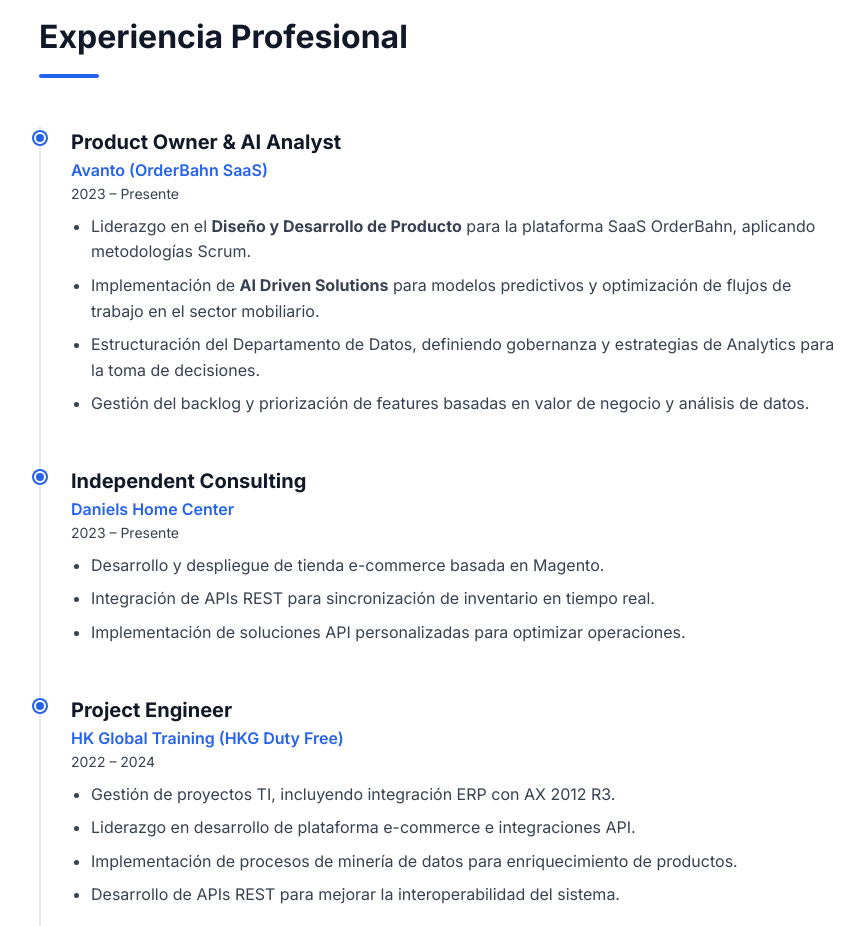
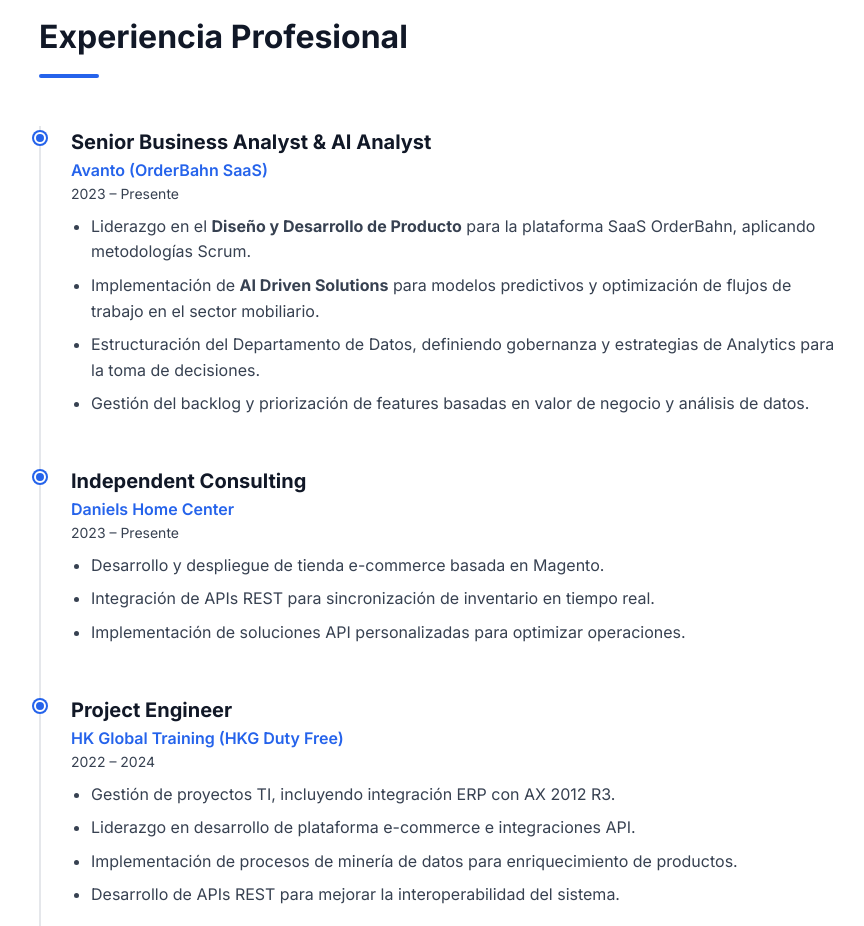
Before and after one commit to AndresTrisaDevelop/at_portafolio, a plain HTML site: page index.html in a window 1280 px wide. Shown: the part 1260-2186 px from the top of the page, without its empty margins (25-889 px from the left). Drawn offline with Linux system fonts and the light colour scheme.

Commit message:
Add files via upload

```diff
--- a/index.html
+++ b/index.html
@@ -130,7 +130,7 @@
                         <div class="timeline-marker"></div>
                         <div class="timeline-content">
                             <div class="timeline-header">
-                                <h3 class="job-title" data-i18n="job1_title">Product Owner & AI Analyst</h3>
+                                <h3 class="job-title" data-i18n="job1_title">Senior Business Analyst & AI Analyst</h3>
                                 <span class="company">Avanto (OrderBahn SaaS)</span>
                                 <span class="date" data-i18n="job1_date">2023 – Presente</span>
                             </div>
```
